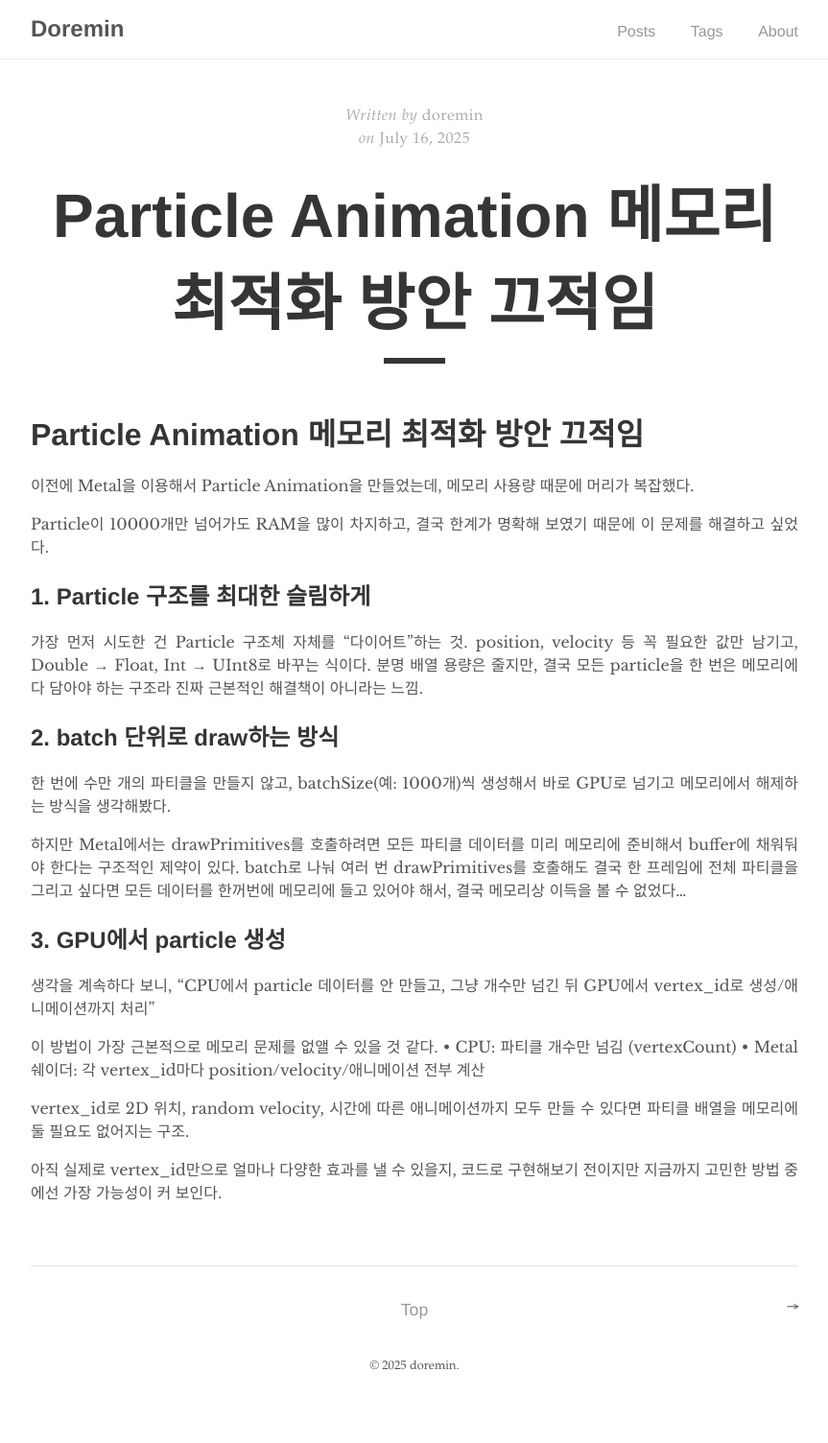
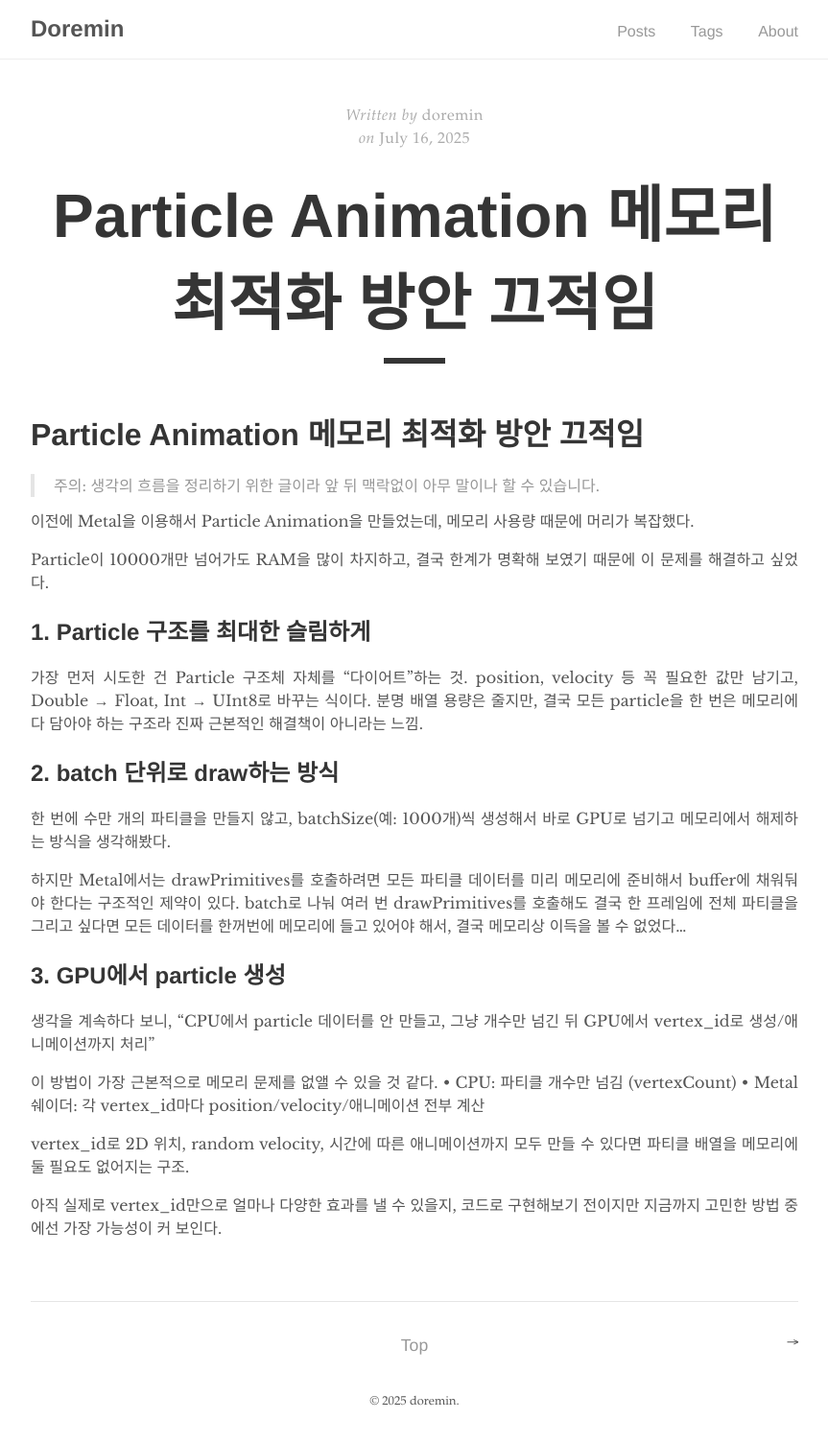
Before and after one commit to doremin/doremin.github.io, a Jekyll site: the page built from _posts/2025-07-16-16:16.md, in a window 1280 px wide. Shown: the whole page at 96% size, without its empty margins (208-1071 px from the left). Built offline with Jekyll 4.4.1, drawn with Linux system fonts in a browser that asks for light colours; before the commit the page ends 1467 px from its top, so only the background shows below that.

Commit message:
[ADD] 주의 문구 추가

```diff
--- a/_posts/2025-07-16-16:16.md
+++ b/_posts/2025-07-16-16:16.md
@@ -6,6 +6,8 @@ tags: [Swift, Metal]
 ---
 
 # Particle Animation 메모리 최적화 방안 끄적임
+
+> 주의: 생각의 흐름을 정리하기 위한 글이라 앞 뒤 맥락없이 아무 말이나 할 수 있습니다.
 
 이전에 Metal을 이용해서 Particle Animation을 만들었는데, 메모리 사용량 때문에 머리가 복잡했다.
 
@@ -28,8 +30,8 @@ batch로 나눠 여러 번 drawPrimitives를 호출해도 결국 한 프레임
 “CPU에서 particle 데이터를 안 만들고, 그냥 개수만 넘긴 뒤 GPU에서 vertex_id로 생성/애니메이션까지 처리”
 
 이 방법이 가장 근본적으로 메모리 문제를 없앨 수 있을 것 같다.
-	•	CPU: 파티클 개수만 넘김 (vertexCount)
-	•	Metal 쉐이더: 각 vertex_id마다 position/velocity/애니메이션 전부 계산
+•	CPU: 파티클 개수만 넘김 (vertexCount)
+•	Metal 쉐이더: 각 vertex_id마다 position/velocity/애니메이션 전부 계산
 
 vertex_id로 2D 위치, random velocity, 시간에 따른 애니메이션까지 모두 만들 수 있다면 파티클 배열을 메모리에 둘 필요도 없어지는 구조.
 
```
